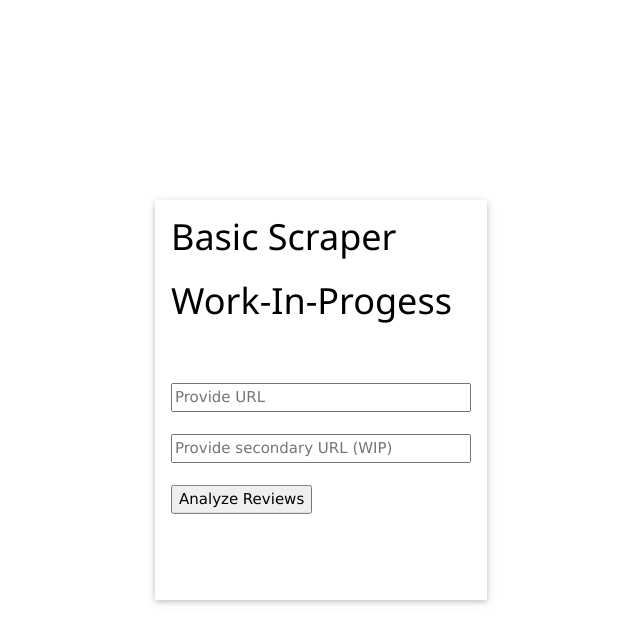
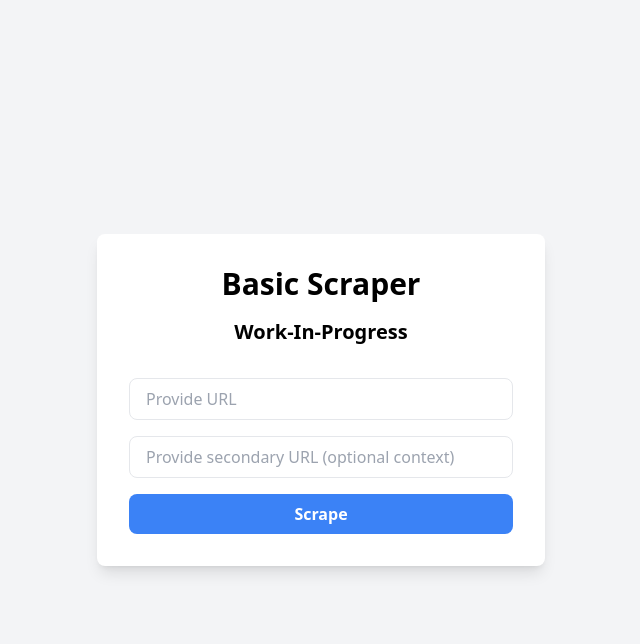
Before and after one commit to Web2AI/WebScraper-W2A, a Flask app: page / in a window 1280 px wide. Shown: the top 644 px of the page, without its empty margins (319-959 px from the left). Run offline with Flask 3, Linux system fonts and the light colour scheme; some libraries are stand-ins or nearby versions.

Commit message:
Manually adjust code before merging

```diff
--- a/src/app.py
+++ b/src/app.py
@@ -45,8 +45,8 @@ def index():
 # Wait for the spider to complete before returning the response
 @app.route("/scrape", methods=["POST"])
 def scrape():
-    primary_url = request.form.get("primary_url")
-    secondary_url = request.form.get("secondary_url")
+    primary_url = request.json.get("primary_url")
+    secondary_url = request.json.get("secondary_url")
 
     if not primary_url:
         return jsonify({"error": "URL is required"}), 400
--- a/src/static/js/index.js
+++ b/src/static/js/index.js
@@ -1,6 +1,7 @@
 function scraperApp() {
   return {
-    url: "", // bind URL input
+    primaryUrl: "", // bind primary URL input
+    secondaryUrl: "", // bind secondary URL input (optional)
     loading: false, // loading state
     resultMessage: "", // feedback message to user
     resultClass: "", // CSS class for feedback
@@ -16,7 +17,10 @@ function scraperApp() {
           headers: {
             "Content-Type": "application/json",
           },
-          body: JSON.stringify({ url: this.url }),
+          body: JSON.stringify({
+            primary_url: this.primaryUrl,
+            secondary_url: this.secondaryUrl,
+          }),
         });
 
         const data = await response.json();
--- a/src/templates/index.html
+++ b/src/templates/index.html
@@ -1,40 +1,47 @@
-<!DOCTYPE html>
-<html>
-  <head>
-    <title>PCSS Scraper</title>
-  </head>
+{% extends "base.html" %} {% block title %}Basic Scraper{% endblock %} {% block
+content %}
+<div
+  class="bg-white shadow-lg rounded-lg p-8 w-full max-w-md"
+  x-data="scraperApp()"
+>
+  <h1 class="text-3xl font-bold text-center mb-4">Basic Scraper</h1>
+  <h2 class="text-xl font-semibold text-center mb-8">Work-In-Progress</h2>
 
-  <meta name="viewport" content="width=device-width, initial-scale=1" />
-  <link rel="stylesheet" href="https://www.w3schools.com/w3css/4/w3.css" />
-
-  <body>
-    <div class="w3-container w3-display-middle">
-      <div class="w3-panel w3-card" style="height: 400px">
-        <h1>Basic Scraper</h1>
-        <h1>Work-In-Progess</h1>
-        <br /><br />
-        <form id="input-form" method="post" action="/scrape">
+  <!-- Form -->
+  <form @submit.prevent="submitForm" class="space-y-4">
     <input
       type="text"
-            name="primary_url"
-            style="width: 300px"
+      name="primaryUrl"
+      class="w-full px-4 py-2 border rounded-lg focus:outline-none focus:ring-2 focus:ring-blue-500"
       required
       placeholder="Provide URL"
-          /><br /><br />
+      x-model="primaryUrl"
+    />
     <input
       type="text"
-            name="secondary_url"
-            style="width: 300px"
-            placeholder="Provide secondary URL (WIP)"
-          /><br /><br />
-          <input
+      name="secondaryUrl"
+      class="w-full px-4 py-2 border rounded-lg focus:outline-none focus:ring-2 focus:ring-blue-500"
+      placeholder="Provide secondary URL (optional context)"
+      x-model="secondaryUrl"
+    />
+    <button
+      type="submit"
       id="submitbutton"
-            type="submit"
       name="submitbutton"
-            value="Analyze Reviews"
-          />
+      class="w-full bg-blue-500 text-white font-semibold py-2 rounded-lg hover:bg-blue-600 transition duration-200"
+    >
+      Scrape
+    </button>
   </form>
+
+  <!-- Feedback Area -->
+  <div x-show="loading" class="text-center mt-4 text-blue-500">Loading...</div>
+  <div
+    x-show="resultMessage"
+    class="text-center mt-4"
+    :class="resultClass"
+    x-text="resultMessage"
+  ></div>
 </div>
-    </div>
-  </body>
-</html>
+<script src="{{ url_for('static', filename='js/index.js') }}"></script>
+{% endblock %}
```
Also changed, not shown: src/business/web2ai/spiders/pcss.py (+0 -33 lines). Lines whose indentation alone changed are shown as unchanged.
